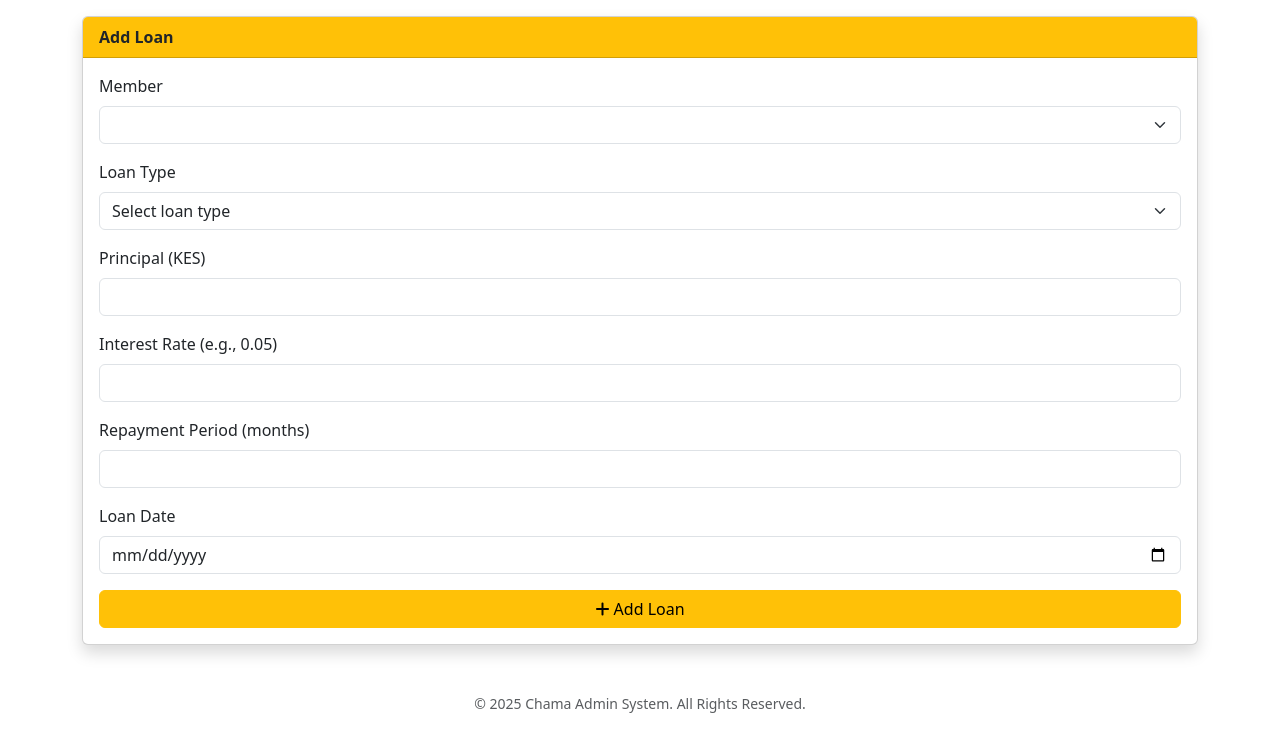
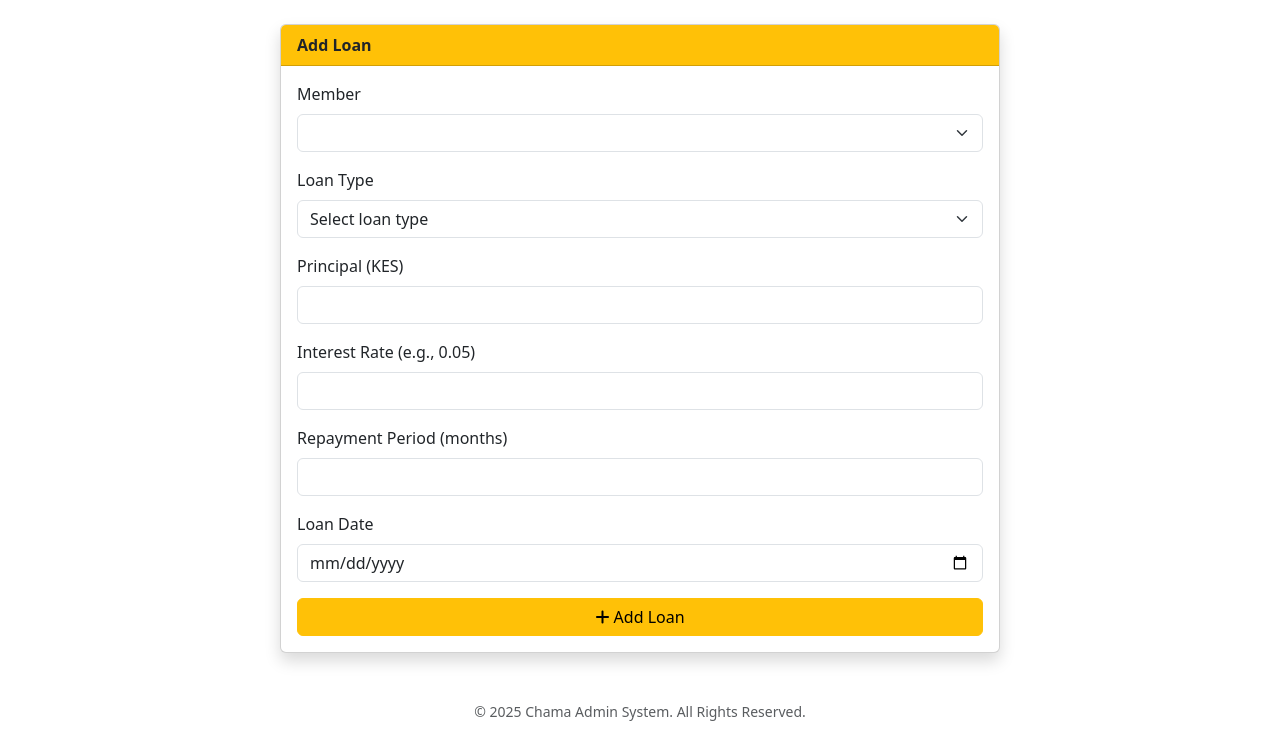
Before and after one commit to mubeakungu/chama-app, a Flask app: page /add_loan in a window 1280 px wide. Shown: the part 56-800 px from the top of the page. Run offline with Flask 3, Linux system fonts and the light colour scheme; a user stored in the database is signed in; lists and menus that the app fills with data are empty.

Commit message:
Update add_loan.html

```diff
--- a/templates/add_loan.html
+++ b/templates/add_loan.html
@@ -1,22 +1,26 @@
 
 {% extends "base.html" %}
+
 {% block content %}
+
+<div class="container mt-4">
+<div class="row">
+<div class="col-md-8 mx-auto">
 <div class="card shadow">
 <div class="card-header bg-warning fw-bold">Add Loan</div>
 <div class="card-body">
-        <form method="POST">
+<form action="{{ url_for('add_loan') }}" method="POST">
 <div class="mb-3">
-                <label class="form-label">Member</label>
-                <select name="member_id" class="form-select" required>
+<label for="member_id" class="form-label">Member</label>
+<select name="member_id" id="member_id" class="form-select" required>
 {% for member in members %}
-                        <option value="{{ member[0] }}">{{ member[1] }}</option>
+<option value="{{ member.id }}">{{ member.name }}</option>
 {% endfor %}
 </select>
 </div>
-
 <div class="mb-3">
-                <label class="form-label">Loan Type</label>
-                <select name="loan_type" class="form-select" required>
+<label for="loan_type" class="form-label">Loan Type</label>
+<select name="loan_type" id="loan_type" class="form-select" required>
 <option value="" disabled selected>Select loan type</option>
 <option value="Emergency">Emergency</option>
 <option value="Personal">Personal</option>
@@ -25,29 +29,22 @@
 <option value="Medical">Medical</option>
 </select>
 </div>
-
 <div class="mb-3">
-                <label class="form-label">Principal (KES)</label>
-                <input type="number" step="0.01" name="principal" class="form-control" required>
+<label for="principal" class="form-label">Principal (KES)</label>
+<input type="number" step="0.01" name="principal" id="principal" class="form-control" required>
 </div>
-
 <div class="mb-3">
-                <label class="form-label">Interest Rate (e.g., 0.05)</label>
-                <input type="number" step="0.01" name="interest_rate" class="form-control" required>
+<label for="interest_rate" class="form-label">Interest Rate (e.g., 0.05)</label>
+<input type="number" step="0.01" name="interest_rate" id="interest_rate" class="form-control" required>
 </div>
-
 <div class="mb-3">
-                <label class="form-label">Repayment Period (months)</label>
-                <input type="number" name="repayment_period" class="form-control" required>
+<label for="repayment_period" class="form-label">Repayment Period (months)</label>
+<input type="number" name="repayment_period" id="repayment_period" class="form-control" required>
 </div>
-
-            <!-- Date of Issue -->
 <div class="mb-3">
-                 <label class="form-label">Loan Date</label>
-                 <input type="date" name="date" class="form-control" required>
+<label for="date" class="form-label">Loan Date</label>
+<input type="date" name="date" id="date" class="form-control" required>
 </div>
-
-
 <div class="d-grid">
 <button type="submit" class="btn btn-warning">
 <i class="fas fa-plus"></i> Add Loan
@@ -56,4 +53,7 @@
 </form>
 </div>
 </div>
+</div>
+</div>
+</div>
 {% endblock %}
```
Lines whose indentation alone changed are shown as unchanged.
